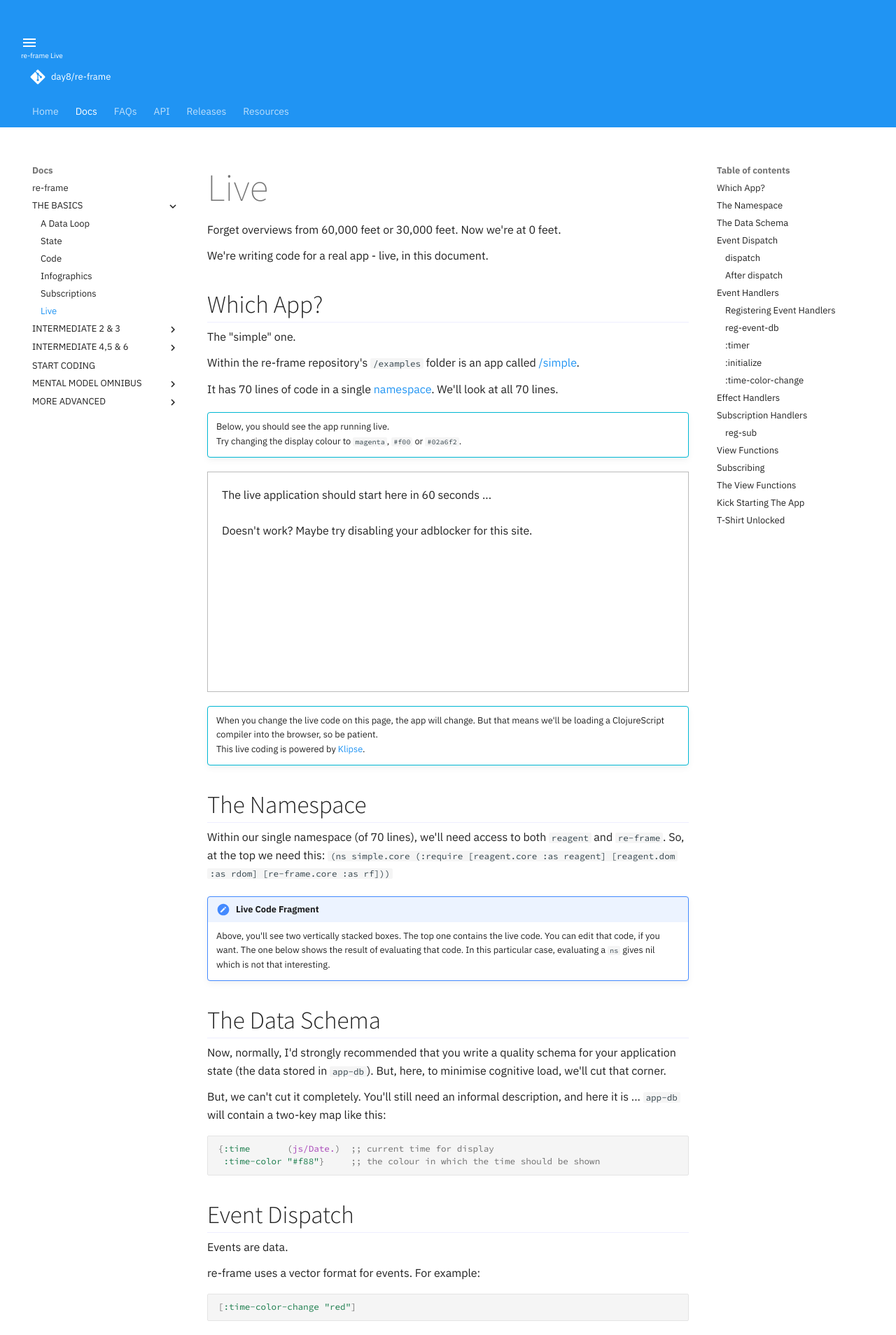
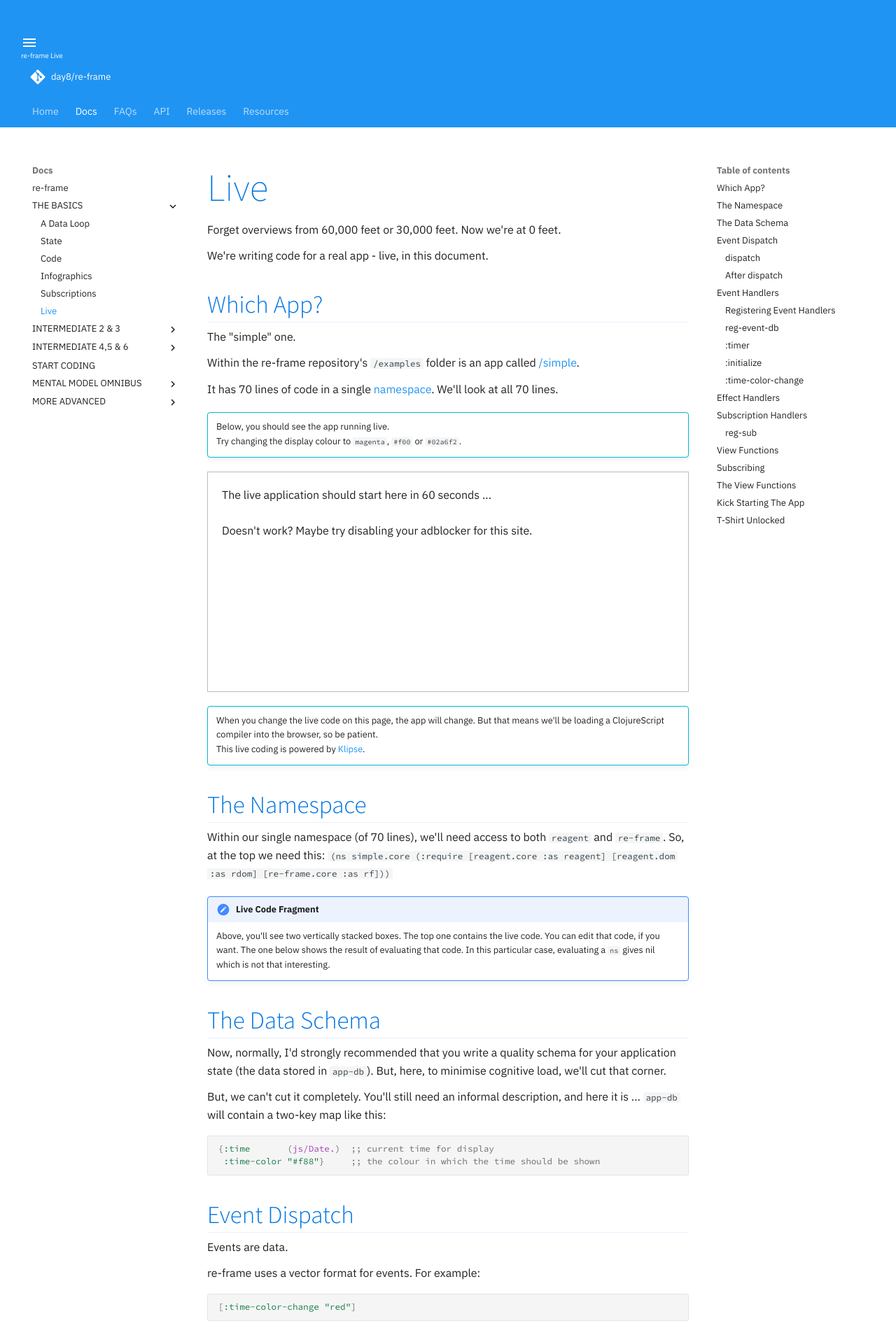
Before and after one commit to day8/re-frame, an MkDocs documentation site: the page built from docs/dominoes-live.md, in a window 1280 px wide. Shown: the part 1174-3082 px from the top of the page at 70% size. Built offline with MkDocs 1.6.1 and Material for MkDocs 9.7.7, drawn with Linux system fonts in a browser that asks for light colours; nearby versions of some CDN libraries; a script that is not in the unit is left out; comment, search, counter and statistics services are not loaded.

Commit message:
Update mkdocs.css

```diff
--- a/docs/stylesheets/mkdocs.css
+++ b/docs/stylesheets/mkdocs.css
@@ -22,6 +22,7 @@
 .md-typeset h1,
 .md-typeset h2,
 .md-typeset h3 {
+  color: #0075e1;
   font-family: 'Source Sans Pro', 'Open Sans', Helvetica, Arial, sans-serif;
 }
 
```
